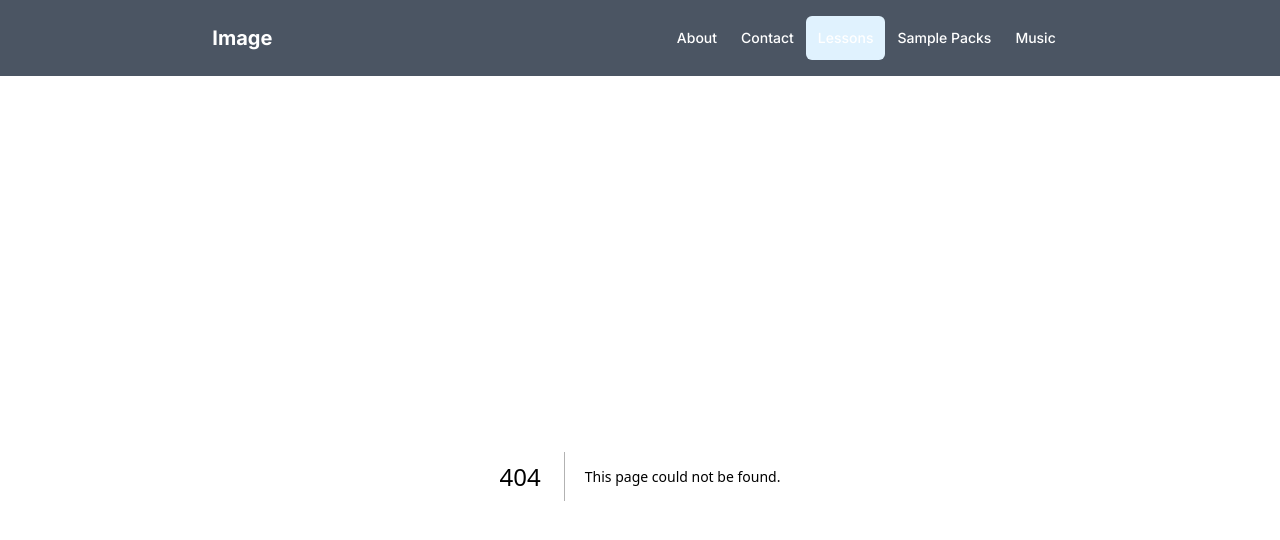
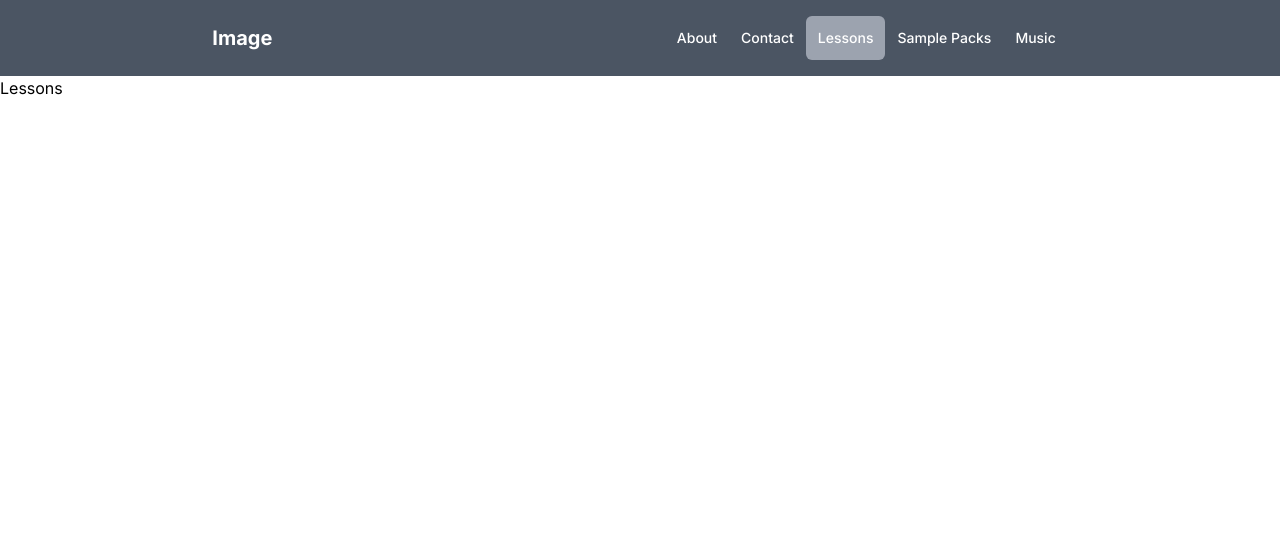
Before and after one commit to chiltom/jordanparks-site, a Next.js app: page /lessons in a window 1280 px wide. Before the commit this address had no page. Shown: the top 540 px of the page. Built offline with nearby package versions, Linux system fonts and the light colour scheme.

Commit message:
create: created skeleton structure for app router

```diff
--- /dev/null
+++ b/app/about/page.tsx
@@ -0,0 +1,7 @@
+import { ReactElement } from "react";
+
+const About = (): ReactElement => {
+  return <p>About</p>;
+};
+
+export default About;
--- /dev/null
+++ b/app/contact/page.tsx
@@ -0,0 +1,7 @@
+import { ReactElement } from "react";
+
+const Contact = (): ReactElement => {
+  return <p>Contact</p>;
+};
+
+export default Contact;
--- /dev/null
+++ b/app/lessons/page.tsx
@@ -0,0 +1,7 @@
+import { ReactElement } from "react";
+
+const Lessons = (): ReactElement => {
+  return <p>Lessons</p>;
+};
+
+export default Lessons;
--- /dev/null
+++ b/app/music/page.tsx
@@ -0,0 +1,7 @@
+import { ReactElement } from "react";
+
+const Music = (): ReactElement => {
+  return <p>Music</p>;
+};
+
+export default Music;
--- /dev/null
+++ b/app/sample-packs/page.tsx
@@ -0,0 +1,7 @@
+import { ReactElement } from "react";
+
+const SamplePacks = (): ReactElement => {
+  return <p>Sample Packs</p>;
+};
+
+export default SamplePacks;
--- a/app/ui/navigation/nav-links.tsx
+++ b/app/ui/navigation/nav-links.tsx
@@ -41,7 +41,7 @@ const NavLinks = (): ReactElement => {
             className={clsx(
               "flex grow items-center justify-center gap-2 rounded-md p-1 text-sm font-medium text-white md:p-3 hover:text-blue-600",
               {
-                "bg-sky-100 text-blue-600": pathname === link.href,
+                "bg-gray-400 text-blue-600": pathname === link.href,
               }
             )}
           >
```
